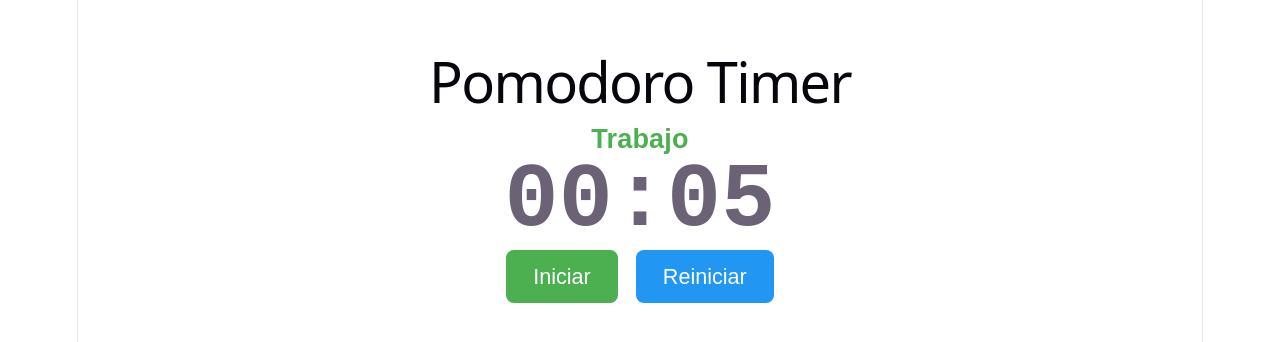
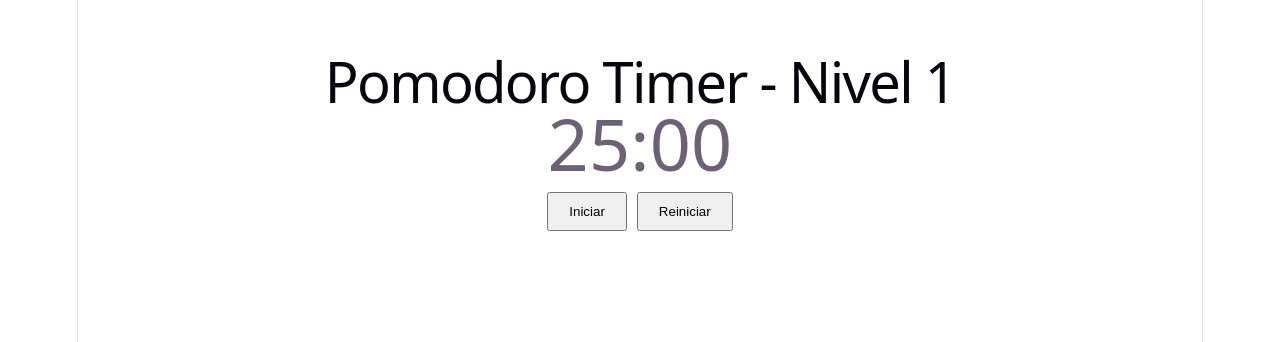
Before and after one commit to ZyroBad/React-Hooks-Pomodoro-Timer-, a React (Vite) app: page / in a window 1280 px wide. Shown: the top 342 px of the page. Built offline with nearby package versions, Linux system fonts and the light colour scheme.

Commit message:
nivel-1: timer basico con inicio, pausa y reinicio

```diff
--- a/src/App.jsx
+++ b/src/App.jsx
@@ -7,5 +7,5 @@ function App() {
     </div>
   )
 }
-
+//
 export default App
--- a/src/Pomodoro.jsx
+++ b/src/Pomodoro.jsx
@@ -1,23 +1,10 @@
 import { useState, useEffect, useRef } from 'react';
 
-// Constantes fuera del componente
-//const WORK_TIME = 1500;  // 25 minutos en segundos
-//const BREAK_TIME = 300;   // 5 minutos en segundos
-
-//Modo descanso
-const WORK_TIME = 5;    // 5 segundos para probar
-const BREAK_TIME = 3;   // 3 segundos para probar
-
 function Pomodoro() {
-  // Estados principales
-  const [mode, setMode] = useState('work'); // 'work' o 'break'
-  const [timeLeft, setTimeLeft] = useState(WORK_TIME);
+  const [timeLeft, setTimeLeft] = useState(1500);
   const [isRunning, setIsRunning] = useState(false);
-  const [sessions, setSessions] = useState([]);
   const intervalRef = useRef(null);
 
-
-  // Efecto 1: Manejar el intervalo del timer
   useEffect(() => {
     if (isRunning && timeLeft > 0) {
       intervalRef.current = setInterval(() => {
@@ -25,136 +12,40 @@ function Pomodoro() {
       }, 1000);
     }
 
-    return () => {
-      clearInterval(intervalRef.current);
-    };
+    if (timeLeft === 0) {
+      setIsRunning(false);
+    }
+
+    return () => clearInterval(intervalRef.current);
   }, [isRunning, timeLeft]);
 
-  // Efecto 2: Detectar cuando el tiempo llega a cero y cambiar de modo
-  useEffect(() => {
-    if (timeLeft === 0 && isRunning) {
-      // Si terminó una sesión de trabajo, guardarla en el historial
-      if (mode === 'work') {
-        const newSession = {
-          id: Date.now(),
-          type: 'work',
-          duration: WORK_TIME,
-          completedAt: new Date().toLocaleTimeString()
-        };
-        setSessions(prev => [...prev, newSession]);
-      }
-
-      // Cambiar al modo opuesto
-      const nextMode = mode === 'work' ? 'break' : 'work';
-      setMode(nextMode);
-
-      // Resetear el tiempo según el nuevo modo
-      const newTime = nextMode === 'work' ? WORK_TIME : BREAK_TIME;
-      setTimeLeft(newTime);
-
-      // El timer sigue corriendo automáticamente
-    }
-  }, [timeLeft, isRunning, mode]);
-
-  // Formatear tiempo MM:SS
   const formatTime = (seconds) => {
-    const minutos = Math.floor(seconds / 60);
-    const segundos = seconds % 60;
-    return `${minutos.toString().padStart(2, '0')}:${segundos.toString().padStart(2, '0')}`;
+    const mins = Math.floor(seconds / 60);
+    const secs = seconds % 60;
+    return `${mins.toString().padStart(2, '0')}:${secs.toString().padStart(2, '0')}`;
   };
 
-  // Funciones de control
-  const toggleTimer = () => {
-    setIsRunning(!isRunning);
-  };
+  const toggleTimer = () => setIsRunning(!isRunning);
 
   const resetTimer = () => {
     setIsRunning(false);
-    setMode('work');
-    setTimeLeft(WORK_TIME);
-    setSessions([]);
+    setTimeLeft(1500);
   };
 
   return (
-    <div style={{ textAlign: 'center', padding: '2rem', fontFamily: 'Arial, sans-serif' }}>
-      <h1>Pomodoro Timer</h1>
-
-      {/* Modo actual */}
-      <div style={{
-        fontSize: '1.5rem',
-        fontWeight: 'bold',
-        marginBottom: '1rem',
-        color: mode === 'work' ? '#4CAF50' : '#2196F3'
-      }}>
-        {mode === 'work' ? 'Trabajo' : 'Descanso'}
-      </div>
-
-      {/* Display del tiempo */}
-      <div style={{
-        fontSize: '5rem',
-        fontWeight: 'bold',
-        margin: '2rem 0',
-        fontFamily: 'monospace'
-      }}>
+    <div style={{ textAlign: 'center', padding: '2rem' }}>
+      <h1>Pomodoro Timer - Nivel 1</h1>
+      <div style={{ fontSize: '4rem', margin: '2rem 0' }}>
         {formatTime(timeLeft)}
       </div>
-
-      {/* Botones de control */}
       <div>
-        <button
-          onClick={toggleTimer}
-          style={{
-            fontSize: '1.2rem',
-            padding: '0.75rem 1.5rem',
-            margin: '0 0.5rem',
-            cursor: 'pointer',
-            backgroundColor: isRunning ? '#f44336' : '#4CAF50',
-            color: 'white',
-            border: 'none',
-            borderRadius: '8px',
-            transition: 'all 0.3s'
-          }}
-        >
+        <button onClick={toggleTimer} style={{ margin: '0 5px', padding: '10px 20px' }}>
           {isRunning ? 'Pausar' : 'Iniciar'}
         </button>
-        <button
-          onClick={resetTimer}
-          style={{
-            fontSize: '1.2rem',
-            padding: '0.75rem 1.5rem',
-            margin: '0 0.5rem',
-            cursor: 'pointer',
-            backgroundColor: '#2196F3',
-            color: 'white',
-            border: 'none',
-            borderRadius: '8px',
-            transition: 'all 0.3s'
-          }}
-        >
+        <button onClick={resetTimer} style={{ margin: '0 5px', padding: '10px 20px' }}>
           Reiniciar
         </button>
       </div>
-
-      {/* Historial de sesiones completadas */}
-      {sessions.length > 0 && (
-        <div style={{ marginTop: '2rem', textAlign: 'left', maxWidth: '400px', margin: '2rem auto 0' }}>
-          <h3>Sesiones completadas</h3>
-          <ul style={{ listStyle: 'none', padding: 0 }}>
-            {sessions.map((session, index) => (
-              <li key={session.id} style={{
-                padding: '0.5rem',
-                borderBottom: '1px solid #ddd',
-                display: 'flex',
-                justifyContent: 'space-between'
-              }}>
-                <span>Sesión #{index + 1}</span>
-                <span>{Math.floor(session.duration / 60)} minutos</span>
-                <span style={{ fontSize: '0.8rem', color: '#666' }}>{session.completedAt}</span>
-              </li>
-            ))}
-          </ul>
-        </div>
-      )}
     </div>
   );
 }
```
